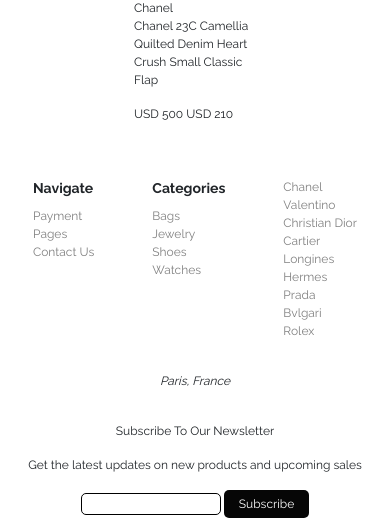
After one commit to kipngenokevin/fashionfinds_store, a PHP site: page /bags.php in a window 390 px wide. The commit adds this page. Shown: the part 650-1178 px from the top of the page. Run offline with PHP 8.4, Linux system fonts and the light colour scheme.

Commit message:
New updates

```diff
--- /dev/null
+++ b/bags.php
@@ -0,0 +1,339 @@
+<!DOCTYPE html>
+<html lang="en">
+<head>
+<meta charset="UTF-8">
+    <link rel="stylesheet" href="css/bootstrap-reboot.min.css"/>
+    <link rel="stylesheet" href="css/index.css"/>
+    <!--<script src="https://ajax.googleapis.com/ajax/libs/jquery/2.1.3/jquery.min.js"></script>-->
+    <script src="https://ajax.googleapis.com/ajax/libs/jquery/3.6.3/jquery.min.js"></script>
+    <script src="js/bootstrap.min.js"></script>
+    <meta http-equiv="X-UA-Compatible" content="IE=edge">
+    <meta name="viewport" content="width=device-width, initial-scale=1.0">
+
+    <!-- CSS FONTS FROM GOOGLE -->
+    <link rel="preconnect" href="https://fonts.googleapis.com">
+    <link rel="preconnect" href="https://fonts.gstatic.com" crossorigin>
+    <link href="https://fonts.googleapis.com/css2?family=Raleway:wght@100;200;300;400;600;700;800;900&display=swap" rel="stylesheet">
+
+    <title>Fashion Finds Online Store</title>
+</head>
+<body>
+
+        <header>
+            <div class="logo">
+                <img src="img/logo.webp" alt="Logo"/>
+
+            </div>
+            <nav class="nav">
+                <span class="nav-link">HOME</span>
+                <div class="dropdown">
+                    <span class="nav-link">BAGS</span>
+                    <div class="dropdown-content">
+                        <span class="nav-drop"></span>
+                        <span class="nav-drop"></span>
+                        <span class="nav-drop"></span>
+                    </div>
+                </div>
+                <div class="dropdown">
+                    <span class="nav-link">JEWELRY</span>
+                    <div class="dropdown-content">
+                        <!-- Sample content 1 -->
+                        <div class="nav-drop">
+                            <span class="brand_name">Botega</span>
+                            <div class="child_categories">
+                                <span class="child_category">Botega Jewelry</span>
+                                <span class="child_category">Botega Jewelry</span>
+                                <span class="child_category">Botega Jewelry</span>
+                                <span class="child_category">Botega Jewelry</span>
+                                <span class="child_category">Botega Jewelry</span>
+                            </div>
+                        </div>
+
+                        <!-- Sample Content -->
+                        <!-- Sample content 1 -->
+                        <div class="nav-drop">
+                            <span class="brand_name">Botega</span>
+                            <div class="child_categories">
+                                <span class="child_category">Botega Jewelry</span>
+                                <span class="child_category">Botega Jewelry</span>
+                                <span class="child_category">Botega Jewelry</span>
+                                <span class="child_category">Botega Jewelry</span>
+                                <span class="child_category">Botega Jewelry</span>
+                            </div>
+                        </div>
+
+                        <!-- Sample Content -->
+                        <!-- Sample content 1 -->
+                        <div class="nav-drop">
+                            <span class="brand_name">Botega</span>
+                            <div class="child_categories">
+                                <span class="child_category">Botega Jewelry</span>
+                                <span class="child_category">Botega Jewelry</span>
+                                <span class="child_category">Botega Jewelry</span>
+                                <span class="child_category">Botega Jewelry</span>
+                                <span class="child_category">Botega Jewelry</span>
+                            </div>
+                        </div>
+
+                        <!-- Sample Content -->
+                        <!-- Sample content 1 -->
+                        <div class="nav-drop">
+                            <span class="brand_name">Botega</span>
+                            <div class="child_categories">
+                                <span class="child_category">Botega Jewelry</span>
+                                <span class="child_category">Botega Jewelry</span>
+                                <span class="child_category">Botega Jewelry</span>
+                                <span class="child_category">Botega Jewelry</span>
+                                <span class="child_category">Botega Jewelry</span>
+                            </div>
+                        </div>
+
+                        <!-- Sample Content -->
+                        <!-- Sample content 1 -->
+                        <div class="nav-drop">
+                            <span class="brand_name">Botega</span>
+                            <div class="child_categories">
+                                <span class="child_category">Botega Jewelry</span>
+                                <span class="child_category">Botega Jewelry</span>
+                                <span class="child_category">Botega Jewelry</span>
+                                <span class="child_category">Botega Jewelry</span>
+                                <span class="child_category">Botega Jewelry</span>
+                            </div>
+                        </div>
+
+                        <!-- Sample Content -->
+                        <!-- Sample content 1 -->
+                        <div class="nav-drop">
+                            <span class="brand_name">Botega</span>
+                            <div class="child_categories">
+                                <span class="child_category">Botega Jewelry</span>
+                                <span class="child_category">Botega Jewelry</span>
+                                <span class="child_category">Botega Jewelry</span>
+                                <span class="child_category">Botega Jewelry</span>
+                                <span class="child_category">Botega Jewelry</span>
+                            </div>
+                        </div>
+
+                        <!-- Sample Content -->
+                        <!-- Sample content 1 -->
+                        <div class="nav-drop">
+                            <span class="brand_name">Botega</span>
+                            <div class="child_categories">
+                                <span class="child_category">Botega Jewelry</span>
+                                <span class="child_category">Botega Jewelry</span>
+                                <span class="child_category">Botega Jewelry</span>
+                                <span class="child_category">Botega Jewelry</span>
+                                <span class="child_category">Botega Jewelry</span>
+                            </div>
+                        </div>
+
+                        <!-- Sample Content -->
+                        <!-- Sample content 1 -->
+                        <div class="nav-drop">
+                            <span class="brand_name">Botega</span>
+                            <div class="child_categories">
+                                <span class="child_category">Botega Jewelry</span>
+                                <span class="child_category">Botega Jewelry</span>
+                                <span class="child_category">Botega Jewelry</span>
+                                <span class="child_category">Botega Jewelry</span>
+                                <span class="child_category">Botega Jewelry</span>
+                            </div>
+                        </div>
+                        <!-- Sample content 1 -->
+                        <div class="nav-drop">
+                            <span class="brand_name">Botega</span>
+                            <div class="child_categories">
+                                <span class="child_category">Botega Jewelry</span>
+                                <span class="child_category">Botega Jewelry</span>
+                                <span class="child_category">Botega Jewelry</span>
+                                <span class="child_category">Botega Jewelry</span>
+                                <span class="child_category">Botega Jewelry</span>
+                            </div>
+                        </div>
+                        <!-- Sample content 1 -->
+                        <div class="nav-drop">
+                            <span class="brand_name">Botega</span>
+                            <div class="child_categories">
+                                <span class="child_category">Botega Jewelry</span>
+                                <span class="child_category">Botega Jewelry</span>
+                                <span class="child_category">Botega Jewelry</span>
+                                <span class="child_category">Botega Jewelry</span>
+                                <span class="child_category">Botega Jewelry</span>
+                            </div>
+                        </div>
+                        <!-- Sample content 1 -->
+                        <div class="nav-drop">
+                            <span class="brand_name">Botega</span>
+                            <div class="child_categories">
+                                <span class="child_category">Botega Jewelry</span>
+                                <span class="child_category">Botega Jewelry</span>
+                                <span class="child_category">Botega Jewelry</span>
+                                <span class="child_category">Botega Jewelry</span>
+                                <span class="child_category">Botega Jewelry</span>
+                            </div>
+                        </div>
+                        <!-- Sample content 1 -->
+                        <div class="nav-drop">
+                            <span class="brand_name">Botega</span>
+                            <div class="child_categories">
+                                <span class="child_category">Botega Jewelry</span>
+                                <span class="child_category">Botega Jewelry</span>
+                                <span class="child_category">Botega Jewelry</span>
+                                <span class="child_category">Botega Jewelry</span>
+                                <span class="child_category">Botega Jewelry</span>
+                            </div>
+                        </div>
+                        <!-- Sample content 1 -->
+                        <div class="nav-drop">
+                            <span class="brand_name">Botega</span>
+                            <div class="child_categories">
+                                <span class="child_category">Botega Jewelry</span>
+                                <span class="child_category">Botega Jewelry</span>
+                                <span class="child_category">Botega Jewelry</span>
+                                <span class="child_category">Botega Jewelry</span>
+                                <span class="child_category">Botega Jewelry</span>
+                            </div>
+                        </div>
+
+                    </div>
+                </div>
+                <div class="dropdown">
+                    <span class="nav-link">SHOES</span>
+                    <div class="dropdown-content">
+                        <span class="nav-drop"></span>
+                        <span class="nav-drop"></span>
+                        <span class="nav-drop"></span>
+                    </div>
+                </div>
+                <div class="dropdown">
+                    <span class="nav-link">WATCHES</span>
+                    <div class="dropdown-content">
+                        <span class="nav-drop"></span>
+                        <span class="nav-drop"></span>
+                        <span class="nav-drop"></span>
+                    </div>
+                </div>
+                <div class="icons">
+                    <form class="icons-form">
+                        <input type="text" id="fname" name="fname" placeholder="search">
+                        <button class="search-button">SEARCH</button>
+                    </form>
+                    <div class="cart">
+                        <img src="img/cart.png" class="cart-icon" width="35" height="35"/>
+                        <span class="cart-counter">1</span>
+                        <div class="cart-items">
+                        <div class="item">
+                            <img src="img/icons8-bag-48.png" alt="product"/>
+                            <span>Chanel Classic Handbag ajdoijoiajfoakpoa kfposkfmfamoai</span>
+                            <span>Price</span>
+                            <img src="img/icons8-trash-can-24.png" width="24">
+                        </div>
+                        <div class="item">
+                            <img src="img/icons8-bag-48.png" alt="product"/>
+                            <span>Chanel Classic Handbag</span>
+                            <span>Price</span>
+                            <img src="img/icons8-trash-can-24.png" width="24">
+                        </div>
+                    </div>
+                    </div>
+
+                </div>
+            </nav>
+        </header>
+         <!--BODY SECTION -->
+        <div class="body-element">
+
+            <div class="body-section">
+
+                <!-- FEATURED PRODUCTS SECTION -->
+                <h2>Brand Name</h2>
+                <div class="featured-products">
+
+                    <div class="product-container">
+                        <img src="https://cdn11.bigcommerce.com/s-u1vaaqdywl/images/stencil/320w/products/21654/22156/wsxc1678985496200_0__45508.1678975570.jpg?c=1" alt="Product Image"/>
+                        <div class="item-description">
+                            <span class="brand-name">Chanel</span>
+                            <p class="product-name">Chanel 23C Camellia Quilted Denim Heart Crush Small Classic Flap</p>
+                            <div class="prices">
+                                <span class="price">USD 500</span>
+                                <span class="sale-price">USD 210</span>
+                            </div>
+                        </div>
+                    </div>
+                    <div class="product-container">
+                        <img src="https://cdn11.bigcommerce.com/s-u1vaaqdywl/images/stencil/320w/products/3639/3971/bvjo35lawi__61921.1678294825.jpg?c=1" alt="Product Image"/>
+                        <div class="item-description">
+                            <span class="brand-name">Chanel</span>
+                            <p class="product-name">Chanel 23C Camellia Quilted Denim Heart Crush Small Classic Flap</p>
+                            <div class="prices">
+                                <span class="price">USD 500</span>
+                                <span class="sale-price">USD 210</span>
+                            </div>
+                        </div>
+                    </div>
+                    <div class="product-container">
+                        <img src="https://cdn11.bigcommerce.com/s-u1vaaqdywl/images/stencil/320w/products/3639/3971/bvjo35lawi__61921.1678294825.jpg?c=1" alt="Product Image"/>
+                        <div class="item-description">
+                            <span class="brand-name">Chanel</span>
+                            <p class="product-name">Chanel 23C Camellia Quilted Denim Heart Crush Small Classic Flap</p>
+                            <div class="prices">
+                                <span class="price">USD 500</span>
+                                <span class="sale-price">USD 210</span>
+                            </div>
+                        </div>
+                    </div>
+                </div>
+
+            </div>
+        </div>
+          <!-- FOOTER ELEMENT -->
+        <footer>
+            <div class="navigate">
+                <h3>Navigate</h3>
+                <a href="">Payment</a>
+                <a href="">Pages</a>
+                <a href="">Contact Us</a>
+            </div>
+
+            <div class="categories">
+                <h3>Categories</h3>
+                <a href="">Bags</a>
+                <a href="">Jewelry</a>
+                <a href="">Shoes</a>
+                <a href="">Watches</a>
+            </div>
+
+            <div class="popular-brands">
+                <a href="">Chanel</a>
+                <a href="">Valentino</a>
+                <a href="">Christian Dior</a>
+                <a href="">Cartier</a>
+                <a href="">Longines</a>
+                <a href="">Hermes</a>
+                <a href="">Prada</a>
+                <a href="">Bvlgari</a>
+                <a href="">Rolex</a>
+
+            </div>
+            <div class="info">
+                <span><i>Paris, France</i></span>
+
+
+            </div>
+            <div class="subscribe">
+                <span>Subscribe To Our Newsletter</span>
+                <span>Get the latest updates on new products and upcoming sales</span>
+                <div class="subscribe-email">
+                    <input id="email-address" type="email" />
+                    <button class="slide-button">Subscribe</button>
+
+                </div>
+
+
+            </div>
+
+        </footer>
+
+
+</body>
+</html>
--- a/css/index.css
+++ b/css/index.css
@@ -1,8 +1,8 @@
 
 body {
     font-family: 'Raleway', sans-serif;
-    margin: 10px 10px;
-    padding: 2px;
+    margin: 0px 0px;
+    padding: 0px;
     overflow-x: hidden;
 }
 
@@ -187,6 +187,8 @@ header {
     /*outline: 2px solid red;*/
     height: 80vh;
     overflow: hidden;
+    width: 100vw;
+
 }
 .slideshow-container {
     position: relative;
@@ -401,7 +403,7 @@ footer a {
 @media only screen and (max-width: 1024px) {
     body {
         /*outline: 2px solid red;*/
-        margin: 10px;
+        margin: 0px;
     }
     header {
         font-size: 12px;
```
Also changed, not shown: index.php (+8 -5 lines), bags/Roger-Vivier.php (added), bags/Salvatore-Ferragamo.php (added), bags/Stella-McCartney.php (added), bags/Tom-Ford.php (added), bags/Tory-Burch.php (added), bags/Valentino.php (added), bags/Versace.php (added), bags/Yves-Saint-Lauren.php (added).
